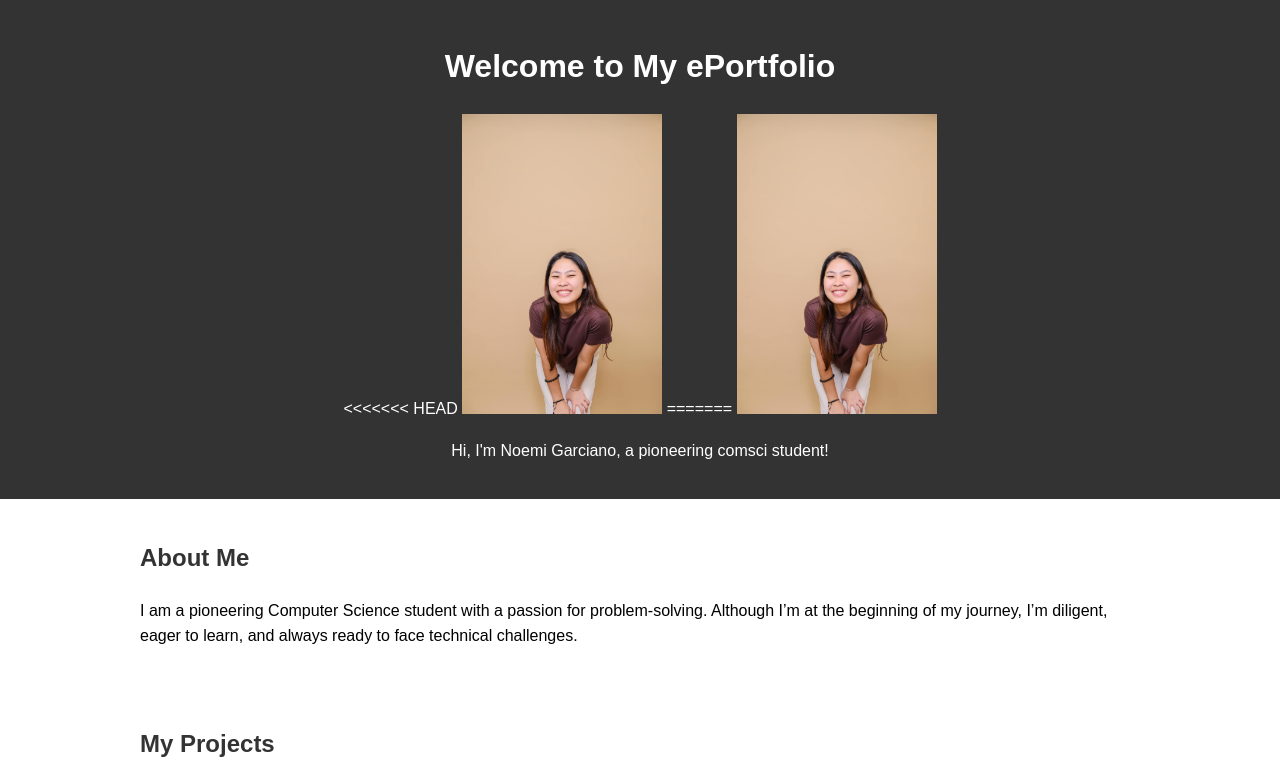
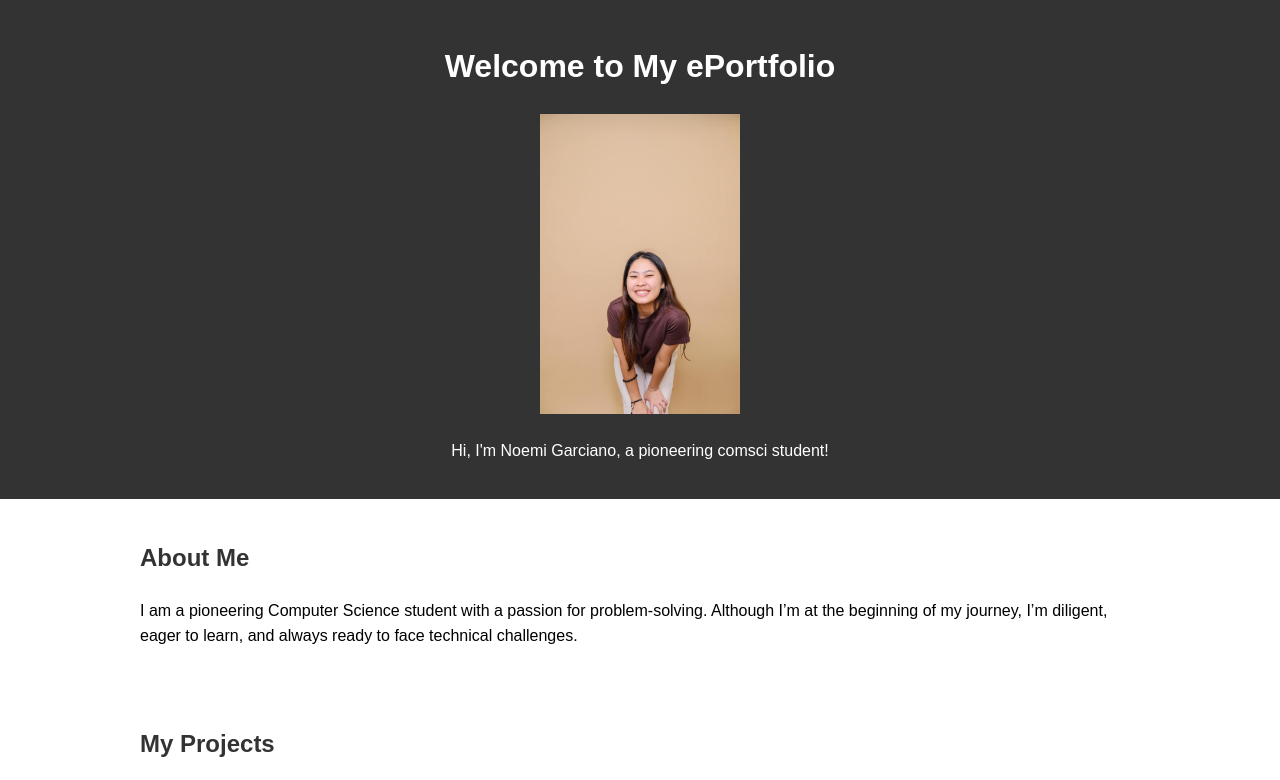
Before and after one commit to noemigarciano/ePortfolio, a plain HTML site: page html/index.html in a window 1280 px wide. Shown: the top 780 px of the page. Drawn offline with Linux system fonts and the light colour scheme; files that its build step writes are made by us from their sources; files whose address does not match are found by name.

Commit message:
git commit

```diff
--- a/html/index.html
+++ b/html/index.html
@@ -12,10 +12,7 @@
     <!-- Home Page Section -->
     <header>
         <h1>Welcome to My ePortfolio</h1>
-<<<<<<< HEAD
         <img src="https://noemigarciano.github.io/ePortfolio/images/profile.jpg" alt="Profile Photo" width="200">
-=======
-        <img src="../images/profile.jpg" alt="Profile Photo" width="200">
         <p>Hi, I'm Noemi Garciano, a pioneering comsci student!</p>
     </header>
 
```
Also changed, not shown: index.html (+0 -3 lines).
